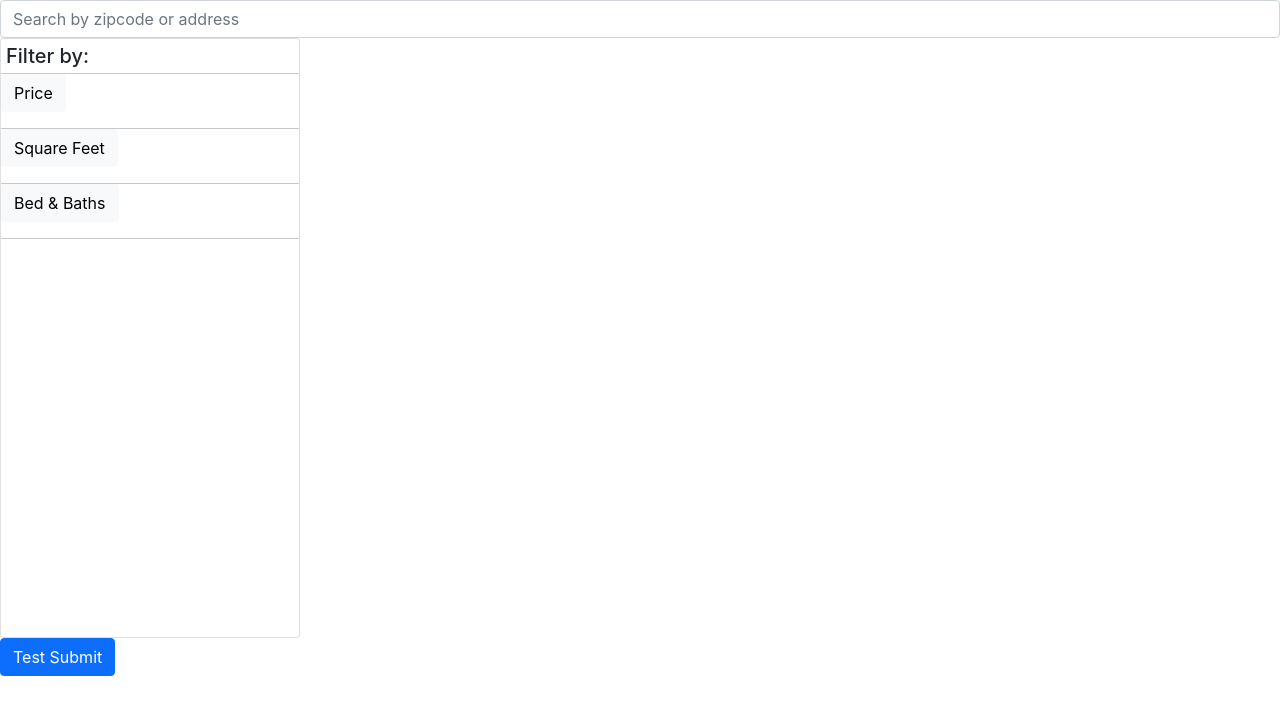
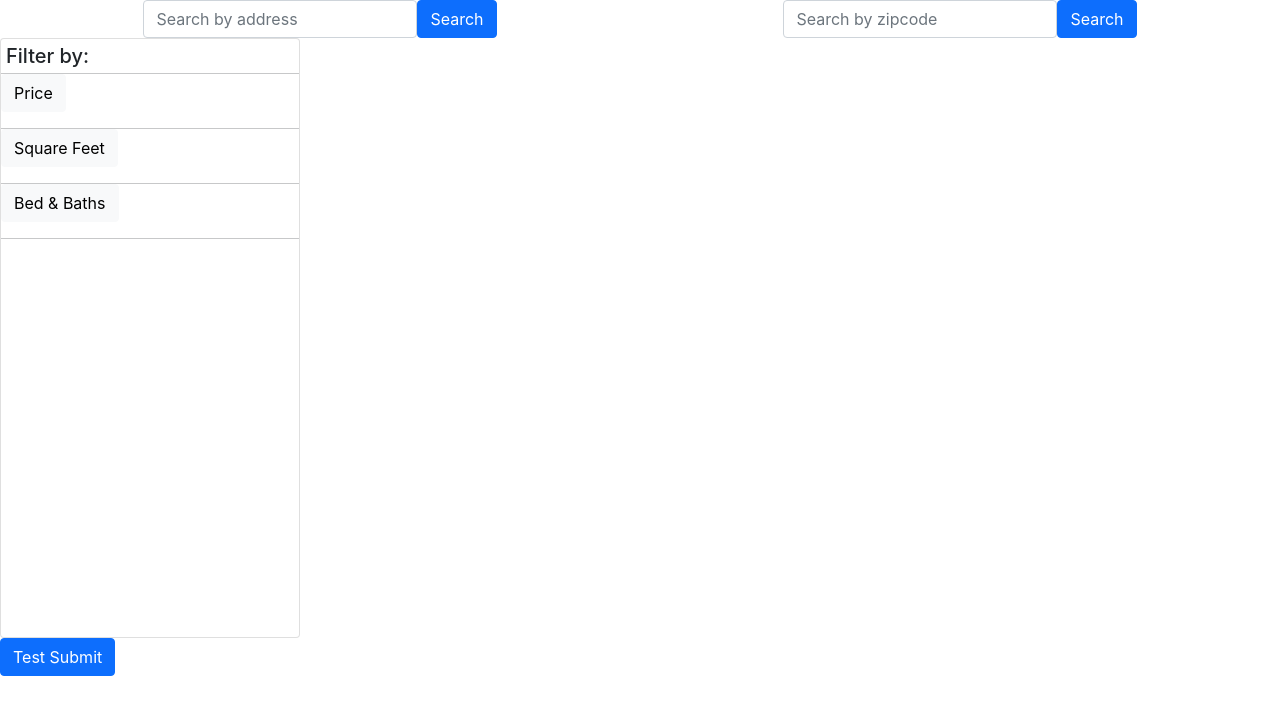
Before and after one commit to YipAnthony/symptoStreet, a React (Create React App) app in the folder client/: page / in a window 1280 px wide. Shown: the top 714 px of the page. Built offline with nearby package versions, Linux system fonts and the light colour scheme.

Commit message:
Update bed/bath search bug. Add zipcode search

```diff
--- a/client/src/App.js
+++ b/client/src/App.js
@@ -6,7 +6,7 @@ import SearchFilters from './components/SearchFilters'
 function App() {
 
   const testSubmit = () => {
-    const data = {zipcode: 94131, zipcodeRadius: 1}
+    const data = {zipcode: 94131, zipcodeRadius: 1, bedsInput: 40}
 
     // data must be in object format
     postFetch(data)
@@ -22,6 +22,8 @@ function App() {
       sqftInputMax: "",
       bedsInput: "",
       bathsInput: "",
+      zipcode: "",
+      zipcodeRadius: "",
     })
 
   return (
--- a/client/src/components/SearchBar.js
+++ b/client/src/components/SearchBar.js
@@ -10,16 +10,33 @@ export default function SearchBar(props) {
 
     return (
         <div>
-            <form className="form-inline">
+            <form className="d-flex justify-content-around">
+                <div className="d-flex">
                     <input
+                        id="addressSearch"
                         className="form-control mr-sm-2"
                         type="search"
                         value={searchInput}
                         onChange={handleSearchInput}
-                    placeholder="Search by zipcode or address"
+                        placeholder="Search by address"
                     />
+                    <button className="btn btn-primary">Search</button>
+                </div>
+                <div className="d-flex">
+                    <input
+                        id="zipcodeSearch"
+                        className="form-control mr-sm-2"
+                        type="search"
+                        value={searchInput}
+                        onChange={handleSearchInput}
+                        placeholder="Search by zipcode"
+                    />
+                    <button className="btn btn-primary">Search</button>
+
+                </div>
 
             </form>
+
         </div>
     )
 }
--- a/client/src/components/SearchFilters.js
+++ b/client/src/components/SearchFilters.js
@@ -13,14 +13,7 @@ export default function SearchFilters(props) {
         const priceRegex = /^[$0-9\s][0-9,.\s]*$/
         const isValidNumber = priceRegex.test(input)
 
-        if (e.target.id === "bathsInput" || e.target.id === "bedsInput") {
-            setSearchFilters(prev => {
-                return {
-                    ...prev,
-                    [e.target.id]: input
-                }
-            })
-        } else if (isValidNumber || input === "") {
+        if (isValidNumber || input === "" || e.target.id === "bathsInput" || e.target.id === "bedsInput") {
             setSearchFilters(prev => {
                 return {
                     ...prev,
@@ -32,9 +25,6 @@ export default function SearchFilters(props) {
     }
 
     // zipcoderadius
-    // beds
-    // baths
-    // sqft
 
     return (
         <div id="searchFilterContainer" className="card">
```
Also changed, not shown: 2 other files (tests, documents, lock files or other folders). Lines whose indentation alone changed are shown as unchanged.
